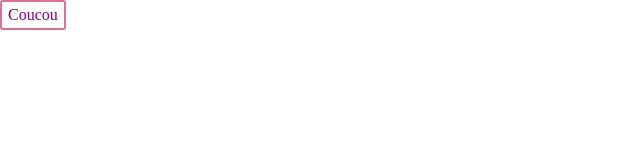
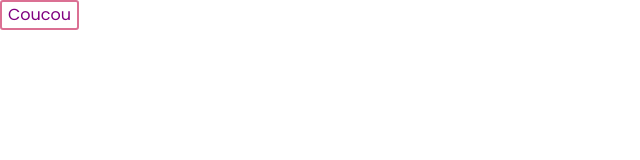
Before and after one commit to KevinJayke/virtual-card, a React (Create React App) app: page / in a window 1280 px wide. Shown: the top 160 px of the page, without its empty margins (0-640 px from the left). Built offline with nearby package versions, Linux system fonts and the light colour scheme.

Commit message:
style: main font in theme

```diff
--- a/public/index.html
+++ b/public/index.html
@@ -28,7 +28,7 @@
     <link
       href="https://fonts.googleapis.com/css2?family=Poppins:ital,wght@0,400;0,500;0,600;0,700;0,800;0,900;1,300;1,400;1,500;1,600;1,700;1,800;1,900&display=swap"
       rel="stylesheet" />
-    <title>My virtual buisness card</title>
+    <title>My buisness card</title>
   </head>
   <body>
     <noscript>You need to enable JavaScript to run this app.</noscript>
--- a/src/App.js
+++ b/src/App.js
@@ -7,13 +7,14 @@ const Button = styled.button`
   border-radius: 3px;
   border: 2px solid palevioletred;
   color: ${(props) => props.theme.colors.primary};
+  font-family: ${(props) => props.theme.fonts.body}, sans-serif;
 `;
 
 function App() {
   return (
     <ThemeProvider theme={theme}>
       <GlobalStyles />
-      <Button secondary>Coucou</Button>
+      <Button>Coucou</Button>
     </ThemeProvider>
   );
 }
--- a/src/style/Theme.js
+++ b/src/style/Theme.js
@@ -2,4 +2,7 @@ export const theme = {
   colors: {
     primary: "purple",
   },
+  fonts: {
+    body: "Poppins",
+  },
 };
```
Also changed, not shown: 1 other file (tests, documents, lock files or other folders).
